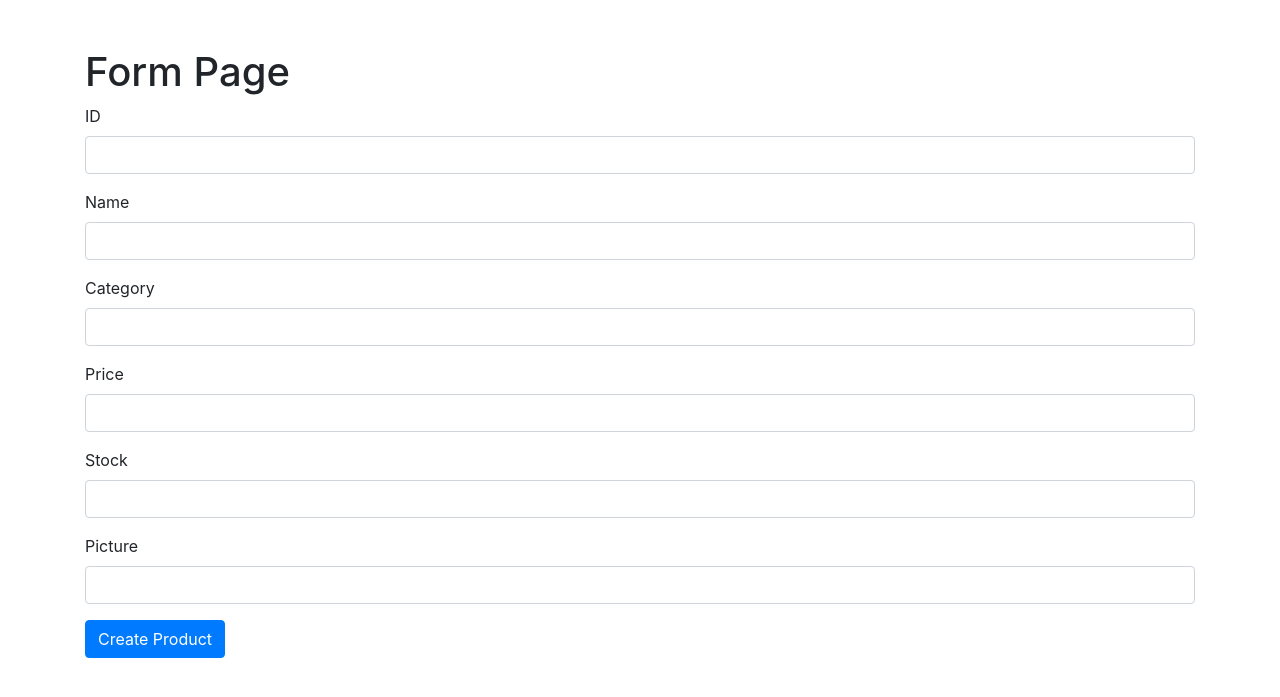
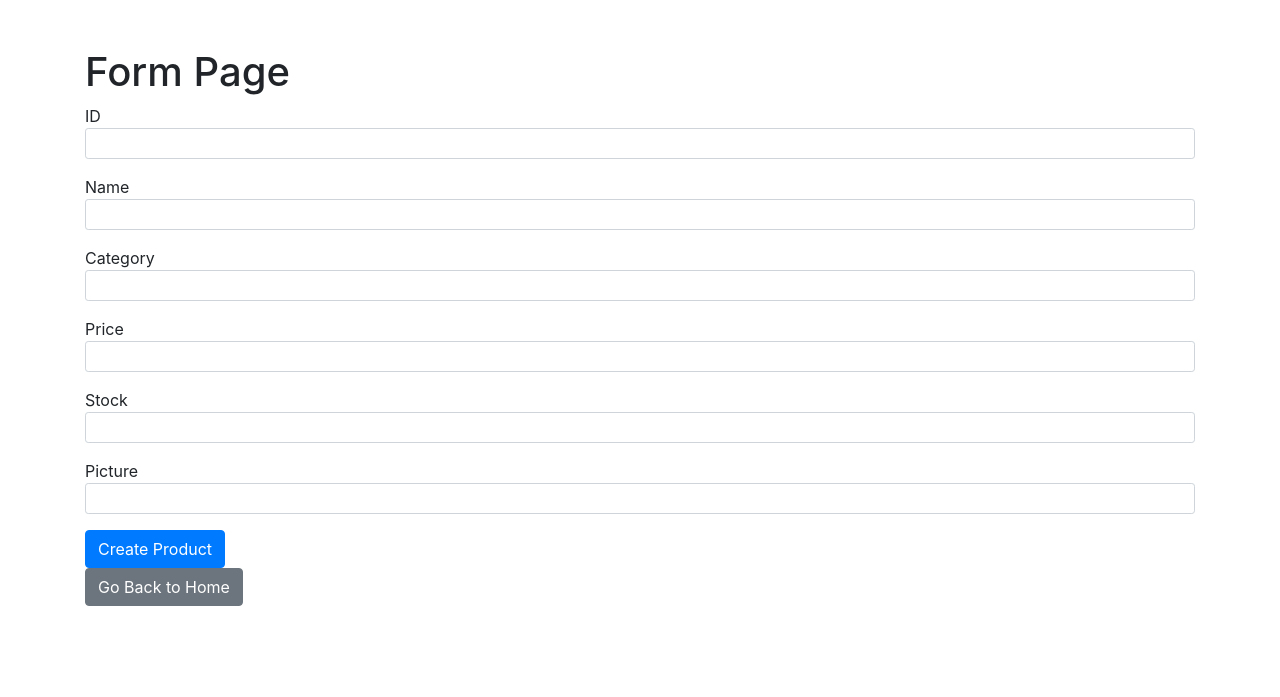
Before and after one commit to eladh23/Store, a Flask app: page /form in a window 1280 px wide. Shown: the part 56-753 px from the top of the page. Run offline with Flask 3, Linux system fonts and the light colour scheme; some libraries are stand-ins or nearby versions.

Commit message:
new html update

```diff
--- a/app.py
+++ b/app.py
@@ -9,7 +9,7 @@ db = SQLAlchemy(app)
 
 class Product(db.Model):
     id = db.Column(db.String, primary_key=True)
-    name = db.Column(db.String(80), unique=True, nullable=False)
+    name = db.Column(db.String(80), nullable=False)
     category = db.Column(db.String(80), nullable=False)
     price = db.Column(db.String, nullable=False)
     stock = db.Column(db.String, nullable=False)
@@ -40,8 +40,6 @@ def get_product(id=None):
     if id is not None:
         return jsonify(return_data[0])
     return render_template("index.html", products=products)
-
-
 
 @app.route("/create_product", methods=["POST"])
 @app.route("/create_product/<id>", methods=["POST"])
@@ -95,6 +93,14 @@ def update_product(id):
 def form():
     return render_template("form.html")
 
+@app.route("/404")
+def notFound_404():
+    return render_template("404.html")
+
+@app.route("/about")
+def about():
+    return render_template("about.html")
+
 with app.app_context():
     db.create_all()
 if __name__ == "__main__":
--- a/templates/form.html
+++ b/templates/form.html
@@ -1,13 +1,16 @@
 <!DOCTYPE html>
 <html>
+
 <head>
   <title>Form Page</title>
   <link rel="stylesheet" href="https://stackpath.bootstrapcdn.com/bootstrap/4.5.0/css/bootstrap.min.css">
 </head>
+
 <body>
   <nav class="navbar navbar-expand-lg navbar-dark bg-dark">
     <a class="navbar-brand" href="/">Home</a>
-    <button class="navbar-toggler" type="button" data-toggle="collapse" data-target="#navbarNav" aria-controls="navbarNav" aria-expanded="false" aria-label="Toggle navigation">
+    <button class="navbar-toggler" type="button" data-toggle="collapse" data-target="#navbarNav"
+      aria-controls="navbarNav" aria-expanded="false" aria-label="Toggle navigation">
       <span class="navbar-toggler-icon"></span>
     </button>
     <div class="collapse navbar-collapse" id="navbarNav">
@@ -23,37 +26,32 @@
     <h1>Form Page</h1>
     <form id="productForm">
       <div class="form-group">
-        <label for="id">ID</label>
-        <input type="text" class="form-control" id="id" name="id" required>
+        ID<input type="text" class="form-control form-control-sm" id="id" name="id" required>
       </div>
       <div class="form-group">
-        <label for="name">Name</label>
-        <input type="text" class="form-control" id="name" name="name" required>
+        Name<input type="text" class="form-control form-control-sm" id="name" name="name" required>
       </div>
       <div class="form-group">
-        <label for="category">Category</label>
-        <input type="text" class="form-control" id="category" name="category" required>
+        Category<input type="text" class="form-control form-control-sm" id="category" name="category" required>
       </div>
       <div class="form-group">
-        <label for="price">Price</label>
-        <input type="text" class="form-control" id="price" name="price" required>
+        Price<input type="text" class="form-control form-control-sm" id="price" name="price" required>
       </div>
       <div class="form-group">
-        <label for="stock">Stock</label>
-        <input type="text" class="form-control" id="stock" name="stock" required>
+        Stock<input type="text" class="form-control form-control-sm" id="stock" name="stock" required>
       </div>
       <div class="form-group">
-            <label for="picture">Picture</label>
-            <input type="text" class="form-control" id="picture" name="picture" required>
+        Picture<input type="text" class="form-control form-control-sm" id="picture" name="picture" required>
       </div>
       <button type="submit" class="btn btn-primary">Create Product</button>
     </form>
+    <a href="/" class="btn btn-secondary">Go Back to Home</a>
   </div>
 
   <script src="https://code.jquery.com/jquery-3.5.1.slim.min.js"></script>
   <script src="https://stackpath.bootstrapcdn.com/bootstrap/4.5.0/js/bootstrap.min.js"></script>
   <script>
-    document.getElementById("productForm").addEventListener("submit", function(event) {
+    document.getElementById("productForm").addEventListener("submit", function (event) {
       event.preventDefault();
 
       var form = event.target;
@@ -73,17 +71,19 @@
         },
         body: JSON.stringify(data)
       })
-      .then(function(response) {
-        if (response.ok) {
+        .then(function (response) {
+          if (response.ok) {
             console.log("Product created successfully");
             form.reset();
-        } else {
+          } else {
             console.log("Failed to create product");
-        }})
-      .catch(function(error) {
-            console.log("An error occurred while creating the product");
-      });
+          }
+        })
+        .catch(function (error) {
+          console.log("An error occurred while creating the product");
+        });
     });
   </script>
 </body>
+
 </html>
--- a/templates/index.html
+++ b/templates/index.html
@@ -18,11 +18,14 @@
                 <li class="nav-item">
                     <a class="nav-link" href="/form">Form</a>
                 </li>
+                <li class="nav-item">
+                    <a class="nav-link" href="/about">About</a>
+                </li>
             </ul>
         </div>
     </nav>
 
-    <div class="container mt-3">
+    <div class="container mt-danger-5">
         <h1>Products List</h1>
         <table class="table table-striped">
             <thead>
```
Also changed, not shown: templates/404.html (added, +19 -0 lines), templates/about.html (added, +25 -0 lines).
